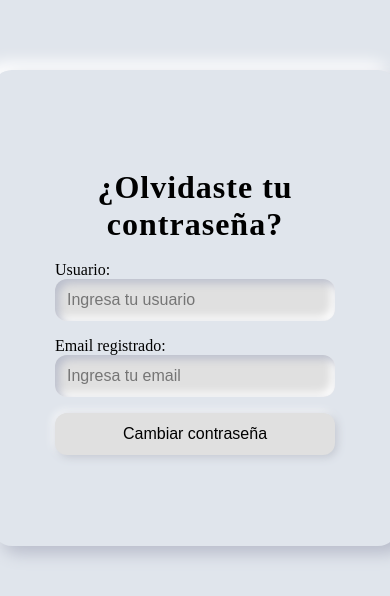
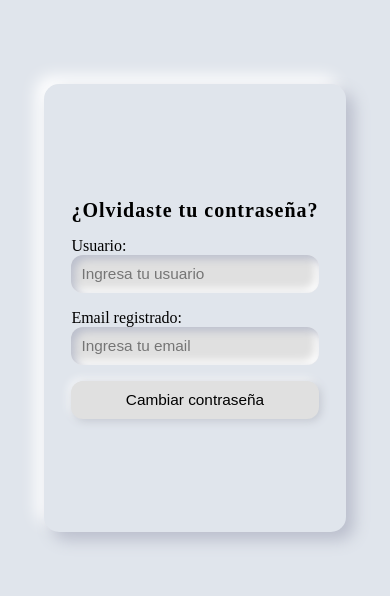
Before and after one commit to jballesteros28/My-List-To-Do, a React (Vite) app in the folder frontend/: page /forgot-password in a window 390 px wide. Shown: the part 114-710 px from the top of the page. Built offline with nearby package versions, Linux system fonts and the light colour scheme.

Commit message:
agrego boto eliminar cuenta y diseño responsive

```diff
--- a/frontend/src/App.jsx
+++ b/frontend/src/App.jsx
@@ -15,6 +15,7 @@ function PrivateRoute({ children }) {
 
 function App() {
   return (
+    <div className="main-container">
       <Router>
         <Routes>
           <Route path="/login" element={<Login />} />
@@ -54,6 +55,7 @@ function App() {
           <Route path="/resend-confirmation" element={<ResendConfirmation />} />
         </Routes>
       </Router>
+    </div>
   );
 }
 
--- a/frontend/src/components/DeleteAccount.jsx
+++ b/frontend/src/components/DeleteAccount.jsx
@@ -1,6 +1,6 @@
 import { useState } from "react";
 import NeuButton from "../components/NeuButton";
-import "../styles/DeleteAccount.css";
+import "../styles/DeleteAcount.css"; // Asegúrate detener este CSS
 
 function DeleteAccount() {
   const [message, setMessage] = useState("");
--- a/frontend/src/pages/Tareas.jsx
+++ b/frontend/src/pages/Tareas.jsx
@@ -1,5 +1,6 @@
 import { useEffect, useState } from "react";
 import { useNavigate } from "react-router-dom";
+import DeleteAccount from "../components/DeleteAccount";
 import "../styles/Tareas.css"
 
 function Tareas() {
@@ -106,12 +107,8 @@ function Tareas() {
   return (
     <div className="tareas-wrapper">
       <div style={{ display: "flex", justifyContent: "flex-end" }}>
-        <button
-          onClick={handleLogout}
-          className="tarea-btn logout-btn"
-        >
-          Cerrar sesión
-        </button>
+        <NeuButton onClick={handleLogout}>Cerrar sesión</NeuButton>
+        <DeleteAccount />
       </div>
       <h2 className="tareas-title">Lista de Tareas</h2>
       <form className="tareas-form" onSubmit={agregarTarea}>
--- a/frontend/src/styles/Auth.css
+++ b/frontend/src/styles/Auth.css
@@ -112,3 +112,41 @@ p{
   margin-left: auto;
   margin-right: auto;
 }
+
+
+
+@media (max-width: 600px) {
+  .login-container,
+  .register-container {
+    max-width: 98vw;
+    min-width: unset;
+    padding: 24px 7vw;
+    margin: 20px auto;
+    border-radius: 15px;
+  }
+
+  .login-container > *,
+  .register-container > * {
+    width: 100%;
+    max-width: 98vw;
+    min-width: unset;
+    margin-bottom: 15px;
+  }
+
+  h2 {
+    font-size: 1.25rem;
+    margin-bottom: 16px;
+  }
+
+  .neu-confirm-message {
+    padding: 1em 1.1em;
+    max-width: 98vw;
+    font-size: 1rem;
+  }
+
+  .neu-input, .neu-button {
+    font-size: 0.96rem;
+    padding: 10px;
+    min-width: unset;
+  }
+}
--- a/frontend/src/styles/DeleteAcount.css
+++ b/frontend/src/styles/DeleteAcount.css
@@ -16,3 +16,16 @@
   text-align: center;
   max-width: 350px;
 }
+
+@media (max-width: 600px) {
+  .delete-account-container {
+    margin-top: 1.3rem;
+    width: 100%;
+  }
+
+  .delete-message {
+    font-size: 1rem;
+    padding: 0.8rem 0.7rem;
+    max-width: 97vw;
+  }
+}
--- a/frontend/src/styles/Tareas.css
+++ b/frontend/src/styles/Tareas.css
@@ -5,6 +5,13 @@
   border-radius: 24px;
   box-shadow: 8px 8px 16px #babecc, -8px -8px 16px #ffffff;
   padding: 40px 32px;
+}
+@media (max-width: 600px) {
+  .tareas-wrapper {
+    flex-direction: column;
+    gap: 0.8rem;
+    align-items: stretch;
+  }
 }
 
 .tareas-title {
@@ -116,3 +123,63 @@
 .logout-btn:hover {
   background: #46a5b5;
 }
+
+
+@media (max-width: 600px) {
+  .tareas-wrapper {
+    max-width: 99vw;
+    padding: 18px 4vw;
+    border-radius: 14px;
+  }
+
+  .tareas-title {
+    font-size: 1.2rem;
+    margin-bottom: 20px;
+  }
+
+  .tareas-form {
+    flex-direction: column;
+    gap: 7px;
+    margin-bottom: 18px;
+  }
+
+  .tarea-input {
+    font-size: 1rem;
+    padding: 9px 9px;
+  }
+
+  .tarea-btn,
+  .agregar-btn,
+  .editar-btn,
+  .eliminar-btn,
+  .cancelar-btn {
+    min-width: 60px;
+    font-size: 0.97rem;
+    padding: 9px 0;
+    margin-left: 0;
+    margin-top: 5px;
+  }
+
+  .tareas-list {
+    gap: 14px;
+  }
+
+  .tarea-item {
+    padding: 11px 8px;
+    border-radius: 10px;
+    flex-direction: column;
+    align-items: flex-start;
+  }
+
+  .tarea-titulo {
+    font-size: 1rem;
+  }
+
+  .logout-btn {
+    min-width: 60px;
+    font-size: 0.95rem;
+    padding: 8px 0;
+    margin-bottom: 9px;
+    border-radius: 7px;
+  }
+}
```
Lines whose indentation alone changed are shown as unchanged.
